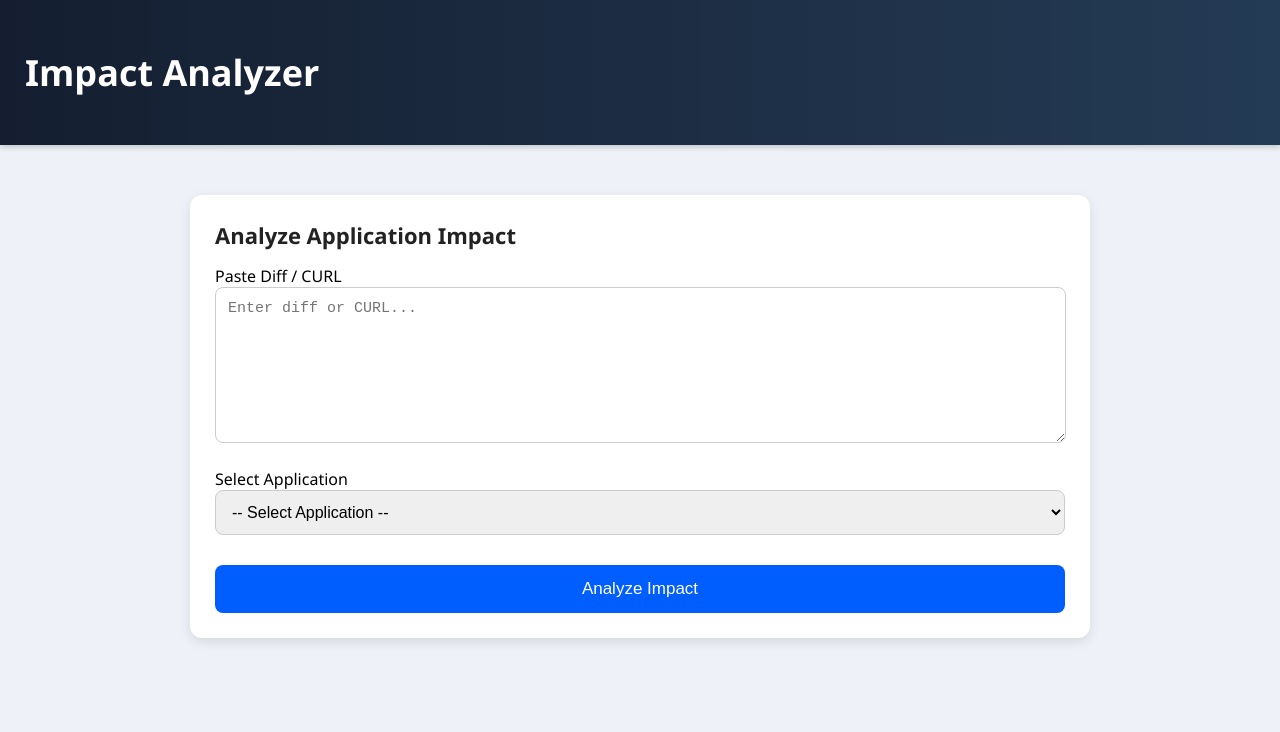
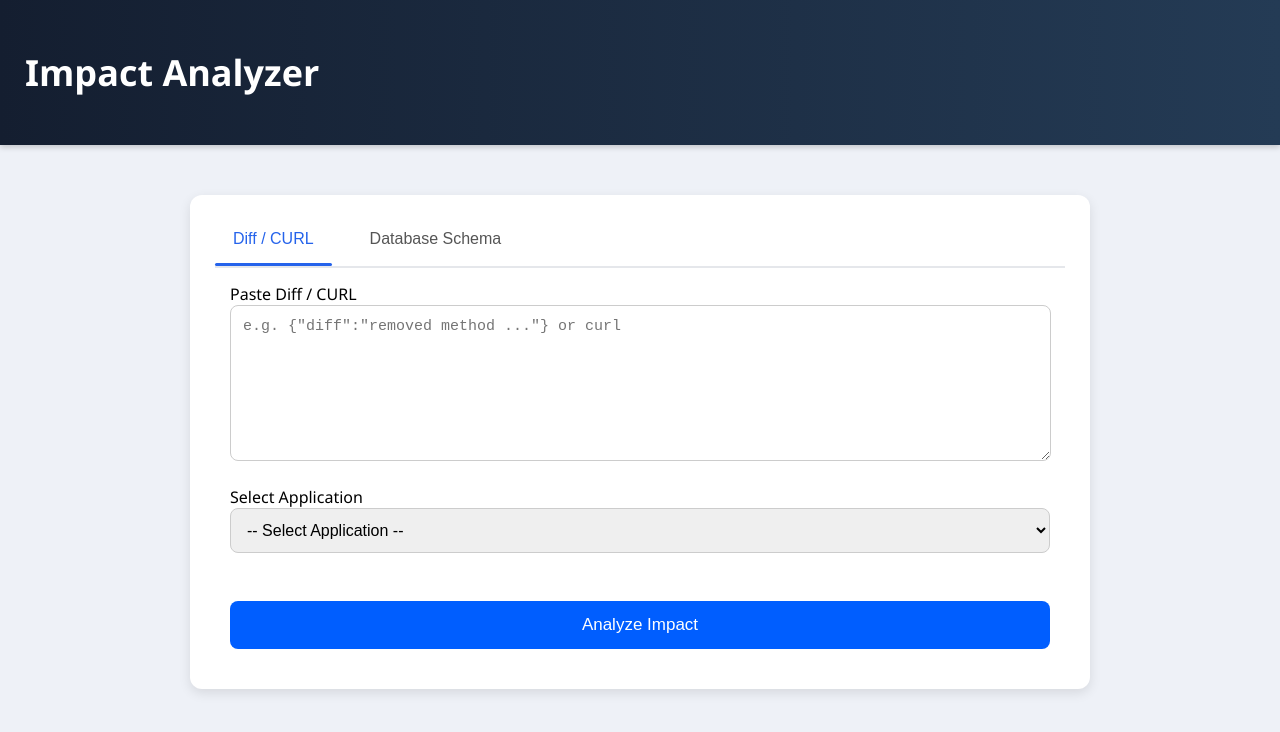
Before and after one commit to XeresArk/AInalyse-UI, a React (Vite) app in the folder impact-analyzer/: page / in a window 1280 px wide. Shown: the top 732 px of the page. Built offline with nearby package versions, Linux system fonts and the light colour scheme.

Commit message:
Added src changes

```diff
--- a/impact-analyzer/src/components/ImpactDisplay.css
+++ b/impact-analyzer/src/components/ImpactDisplay.css
@@ -78,11 +78,11 @@ ul {
 }
 
 .impact-tag.direct {
-  background: #e74c3c;
+   background: #e74c3c;
 }
 
 .impact-tag.indirect {
-  background: #f39c12;
+   background: #f39c12;
 }
 
 /* Modules */
--- /dev/null
+++ b/impact-analyzer/src/components/Tabs.css
@@ -0,0 +1,43 @@
+.tabs {
+  display: flex;
+  gap: 20px;
+  border-bottom: 2px solid #e5e7eb;
+  padding-bottom: 8px;
+}
+
+.tab-btn {
+  position: relative;
+  padding: 10px 18px;
+  font-size: 16px;
+  font-weight: 500;
+  background: none;
+  border: none;
+  cursor: pointer;
+  color: #555;
+  transition: color 0.3s;
+}
+
+.tab-btn:hover {
+  color: #111;
+}
+
+.tab-btn.active {
+  color: #2563eb;
+}
+
+.tab-btn.active::after {
+  content: "";
+  position: absolute;
+  bottom: -8px;
+  left: 0;
+  width: 100%;
+  height: 3px;
+  background: #2563eb;
+  border-radius: 4px;
+  animation: slideIn 0.3s ease;
+}
+
+@keyframes slideIn {
+  from { width: 0; }
+  to { width: 100%; }
+}
--- /dev/null
+++ b/impact-analyzer/src/components/Tabs.jsx
@@ -0,0 +1,17 @@
+import "./Tabs.css";
+
+export default function Tabs({ tabs, active, onChange }) {
+return (
+<div className="tabs">
+{tabs.map((t) => (
+<button
+key={t.key}
+className={"tab-btn " + (active === t.key ? "active" : "")}
+onClick={() => onChange(t.key)}
+>
+{t.label}
+</button>
+))}
+</div>
+);
+}
--- a/impact-analyzer/src/routes/Dashboard.jsx
+++ b/impact-analyzer/src/routes/Dashboard.jsx
@@ -1,43 +1,73 @@
-import React, { useState } from "react";
-import { useNavigate } from "react-router-dom";
+import React, { useState, useEffect } from "react";
+import { useNavigate, useLocation } from "react-router-dom";
+import Tabs from "../components/Tabs";
 import Card from "../components/Card";
+import DiffAnalyzer from "./DiffAnayzer";
+import DatabaseAnalyzer from "./DatabaseAnalyzer";
 
 
-export default function Dashboard() {
+const TAB_DIFF = "diff";
+const TAB_DB = "database";
+
+
+export default function Dashboard({ openTab }) {
 const navigate = useNavigate();
-const [diff, setDiff] = useState("");
-const [app, setApp] = useState("");
+const location = useLocation();
+const queryTab = openTab || new URLSearchParams(location.search).get("tab");
+
+
+const [activeTab, setActiveTab] = useState(queryTab || TAB_DIFF);
+const [analyzerPayload, setAnalyzerPayload] = useState({});
+
+
+useEffect(() => {
+if (queryTab) setActiveTab(queryTab);
+}, [queryTab]);
 
 
 const onAnalyze = () => {
+// validation: either diff input (non-empty) OR application selected OR for DB ensure schema/table/columns
+if (activeTab === TAB_DIFF) {
+const { diff, app } = analyzerPayload;
 if (!diff && !app) {
 alert("Please enter diff or select an application.");
 return;
 }
-navigate("/analysis", { state: { diff, app } });
+} else {
+const { schema, table, columns } = analyzerPayload;
+if (!schema || !table || !columns || columns.length === 0) {
+alert("Please select schema, table and at least one column.");
+return;
+}
+}
+
+
+navigate("/analysis", { state: { ...analyzerPayload } });
 };
 
 
 return (
 <div className="page">
-<Card title="Analyze Application Impact">
-<label>Paste Diff / CURL</label>
-<textarea
-className="textarea"
-placeholder="Enter diff or CURL..."
-value={diff}
-onChange={(e) => setDiff(e.target.value)}/>
+<Card>
+<Tabs
+tabs={[{ key: TAB_DIFF, label: "Diff / CURL" }, { key: TAB_DB, label: "Database Schema" }]}
+active={activeTab}
+onChange={(k) => setActiveTab(k)}
+/>
 
 
-<label>Select Application</label>
-<select className="select" value={app} onChange={(e) => {setApp(e.target.value); setDiff("");}}>
-<option value="">-- Select Application --</option>
-<option value="EmployeeApp">Employee App</option>
-<option value="DepartmentApp">Department App</option>
-</select>
+<div className="tab-content">
+{activeTab === TAB_DIFF ? (
+<DiffAnalyzer onChange={(p) => setAnalyzerPayload(p)} />
+) : (
+<DatabaseAnalyzer onChange={(p) => setAnalyzerPayload(p)} />
+)}
 
 
+<div style={{ marginTop: 18 }}>
 <button className="btn-primary" onClick={onAnalyze}>Analyze Impact</button>
+</div>
+</div>
 </Card>
 </div>
 );
--- /dev/null
+++ b/impact-analyzer/src/routes/DatabaseAnalyzer.jsx
@@ -0,0 +1,89 @@
+import React, { useState, useEffect } from "react";
+
+
+// Sample metadata — in real app this would come from API
+const metadata = {
+HR: {
+employees: ["id", "name", "role", "salary", "managerId"],
+attendance: ["id", "empId", "date", "status"]
+},
+Finance: {
+invoices: ["id", "amount", "status", "dueDate"],
+payments: ["id", "invoiceId", "paidAt", "method"]
+}
+};
+
+
+export default function DatabaseAnalyzer({ onChange }) {
+const [schema, setSchema] = useState("");
+const [table, setTable] = useState("");
+const [columns, setColumns] = useState([]);
+const [availableTables, setAvailableTables] = useState([]);
+const [availableColumns, setAvailableColumns] = useState([]);
+
+
+useEffect(() => {
+if (schema) {
+const tables = Object.keys(metadata[schema] || {});
+setAvailableTables(tables);
+setTable("");
+setColumns([]);
+}
+}, [schema]);
+
+
+useEffect(() => {
+if (schema && table) {
+const cols = metadata[schema][table] || [];
+setAvailableColumns(cols);
+setColumns([]);
+}
+}, [table, schema]);
+
+
+useEffect(() => {
+onChange({ inputType: "database", schema, table, columns });
+}, [schema, table, columns]);
+
+
+const toggleColumn = (col) => {
+setColumns((prev) => (prev.includes(col) ? prev.filter((c) => c !== col) : [...prev, col]));
+};
+
+
+return (
+<div>
+<label className="label">Select Schema / Module</label>
+<select className="select" value={schema} onChange={(e) => setSchema(e.target.value)}>
+<option value="">-- Select Schema --</option>
+{Object.keys(metadata).map((m) => (
+<option key={m} value={m}>{m}</option>
+))}
+</select>
+
+
+<label className="label">Select Table</label>
+<select className="select" value={table} onChange={(e) => setTable(e.target.value)}>
+<option value="">-- Select Table --</option>
+{availableTables.map((t) => (
+<option key={t} value={t}>{t}</option>
+))}
+</select>
+
+
+<label className="label">Select Columns</label>
+<div className="cols-grid">
+{availableColumns.map((c) => (
+<label key={c} className="col-item">
+<input
+type="checkbox"
+checked={columns.includes(c)}
+onChange={() => toggleColumn(c)}
+/>
+<span>{c}</span>
+</label>
+))}
+</div>
+</div>
+);
+}
--- /dev/null
+++ b/impact-analyzer/src/routes/DiffAnayzer.jsx
@@ -0,0 +1,41 @@
+import { useState } from "react";
+
+
+export default function DiffAnalyzer({ value, onChange }) {
+const [diff, setDiff] = useState(value || "");
+const [app, setApp] = useState("");
+
+
+const handleChange = (v) => {
+setDiff(v);
+onChange({ inputType: "diff", diff: v, app });
+};
+
+
+return (
+<div>
+<label className="label">Paste Diff / CURL</label>
+<textarea
+className="textarea"
+placeholder='e.g. {"diff":"removed method ..."} or curl'
+value={diff}
+onChange={(e) => handleChange(e.target.value)}
+/>
+
+
+<label className="label">Select Application</label>
+<select
+className="select"
+value={app}
+onChange={(e) => {
+setApp(e.target.value);
+onChange({ inputType: "diff", diff, app: e.target.value });
+}}
+>
+<option value="">-- Select Application --</option>
+<option value="employeeapp">Employee App</option>
+<option value="departmentapp">Department App</option>
+</select>
+</div>
+);
+}
--- a/impact-analyzer/src/styles/styles.css
+++ b/impact-analyzer/src/styles/styles.css
@@ -86,3 +86,6 @@ display: block;
 margin: 20px auto;
 width: 200px;
 }
+.tab-content{
+    padding: 15px;
+}
```
